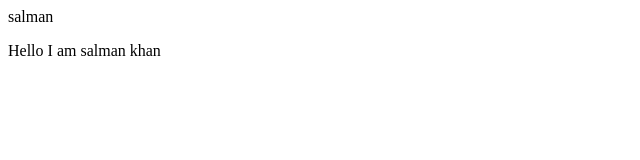
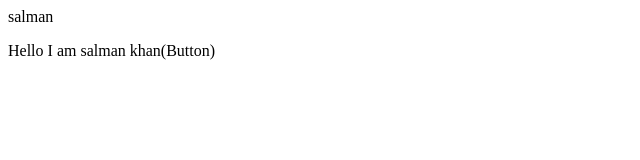
Before and after one commit to mosalman123/localrepo, a plain HTML site: page index.html in a window 1280 px wide. Shown: the full height of the page, 0-640 px from the left. Drawn offline with Linux system fonts and the light colour scheme.

```diff
--- a/index.html
+++ b/index.html
@@ -1,2 +1,2 @@
 <p>salman</p>
-<p>Hello I am salman khan</p>
+<p>Hello I am salman khan(Button)</p>
```
